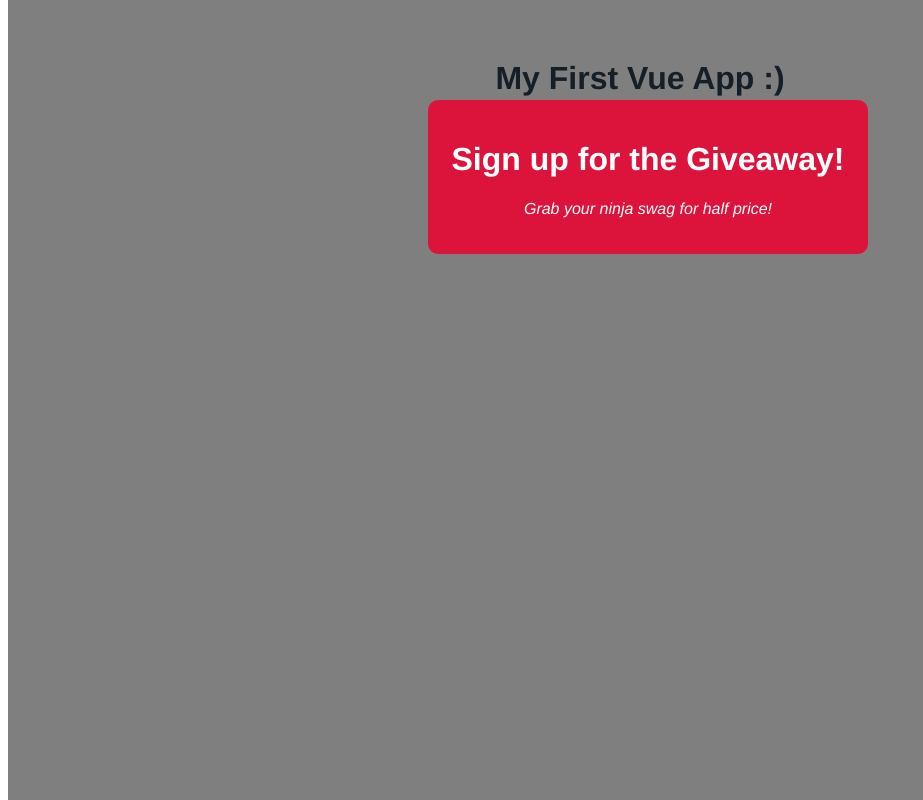
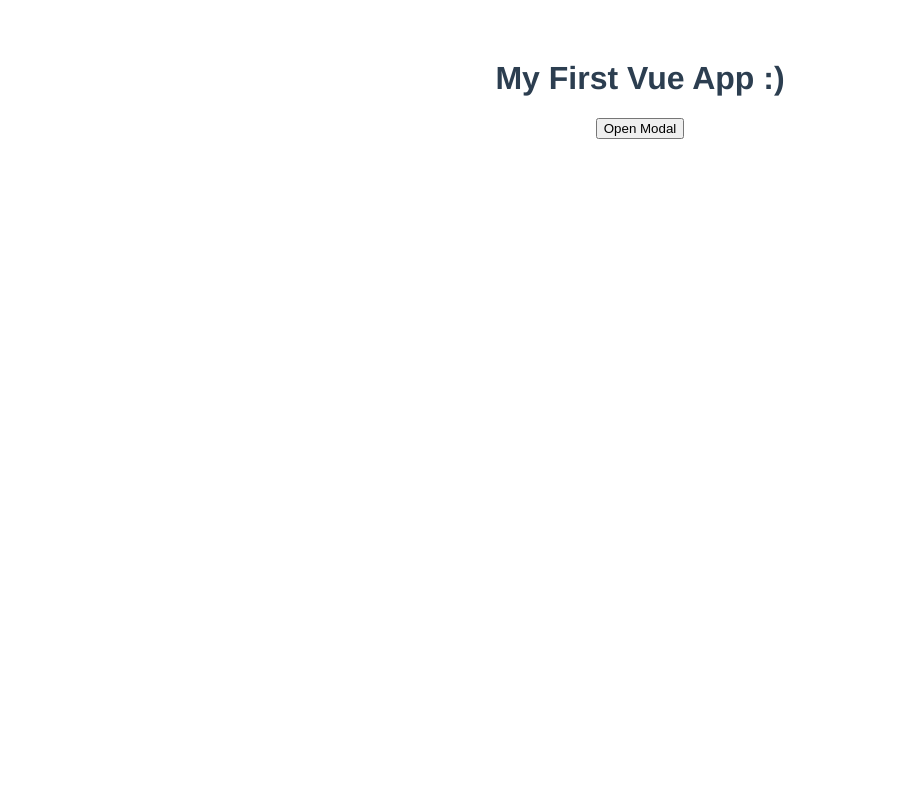
Before and after one commit to kterrago18/modal-project, a Vue app: page / in a window 1280 px wide. Shown: the whole page, without its empty margins (0-923 px from the left). Built offline with nearby package versions, Linux system fonts and the light colour scheme.

Commit message:
Emitting Custom Events

```diff
--- a/src/App.vue
+++ b/src/App.vue
@@ -1,6 +1,9 @@
 <template>
   <h1>{{ title }}</h1>
-  <Modal :header="header" :text="text" theme="sale"/>
+  <div v-if="showModal">
+    <Modal :header="header" :text="text" theme="sale" @close="toggleModal"/>
+  </div>
+  <button @click="toggleModal">Open Modal</button>
 </template>
 
 <script>
@@ -12,11 +15,17 @@
     return {
       title: 'My First Vue App :)',
       header: 'Sign up for the Giveaway!',
-      text: 'Grab your ninja swag for half price!'
+      text: 'Grab your ninja swag for half price!',
+      showModal: false
     }
   },
   components: {
     Modal
+  },
+  methods: {
+    toggleModal() {
+      this.showModal = !this.showModal
+    }
   }
 }
 </script>
--- a/src/components/Modal.vue
+++ b/src/components/Modal.vue
@@ -1,5 +1,5 @@
 <template>
-    <div class="backdrop">
+    <div class="backdrop" @click="closeModal">
         <div class="modal" :class="{ sale: theme === 'sale' }">
             <h1>{{ header }}</h1>
             <p>{{ text }}</p>
@@ -9,7 +9,12 @@
 
 <script>
 export default {
-    props: ['header', 'text', 'theme']
+    props: ['header', 'text', 'theme'],
+    methods: {
+        closeModal() {
+            this.$emit('close')
+        }
+    }
 }
 </script>
 
```
